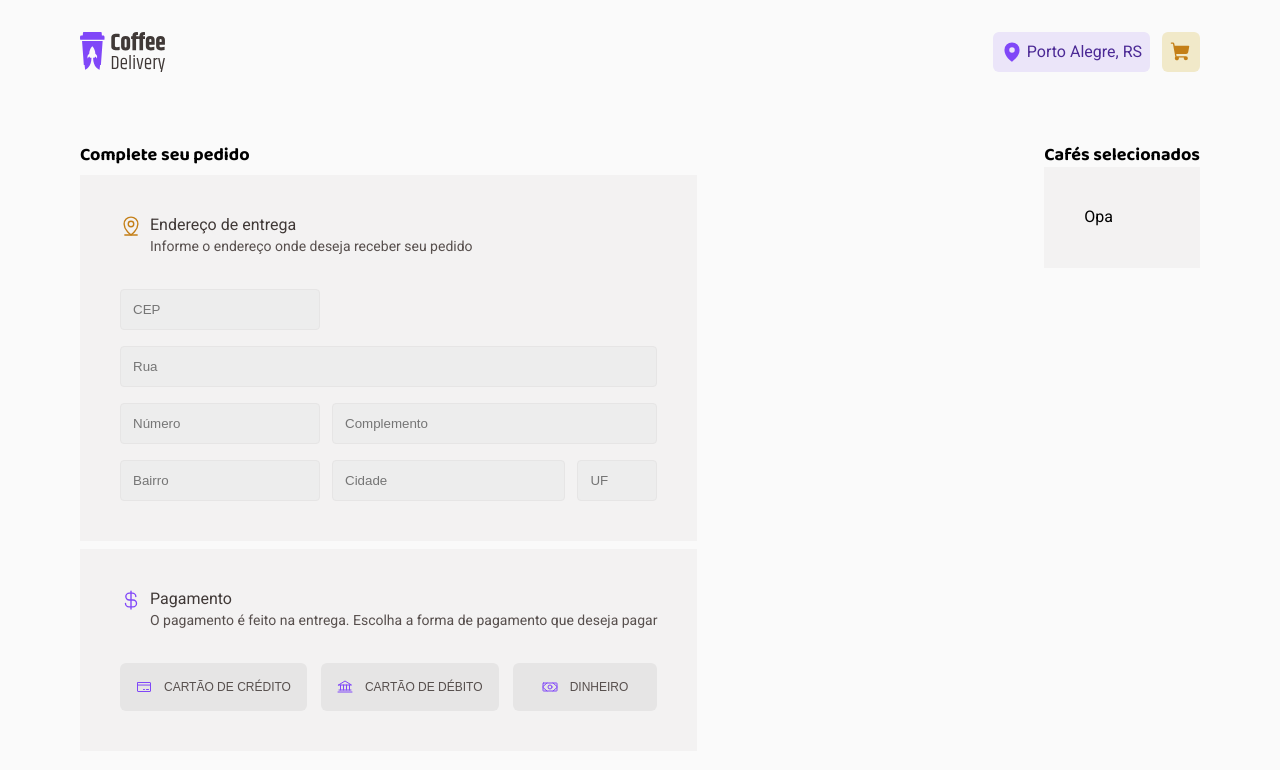
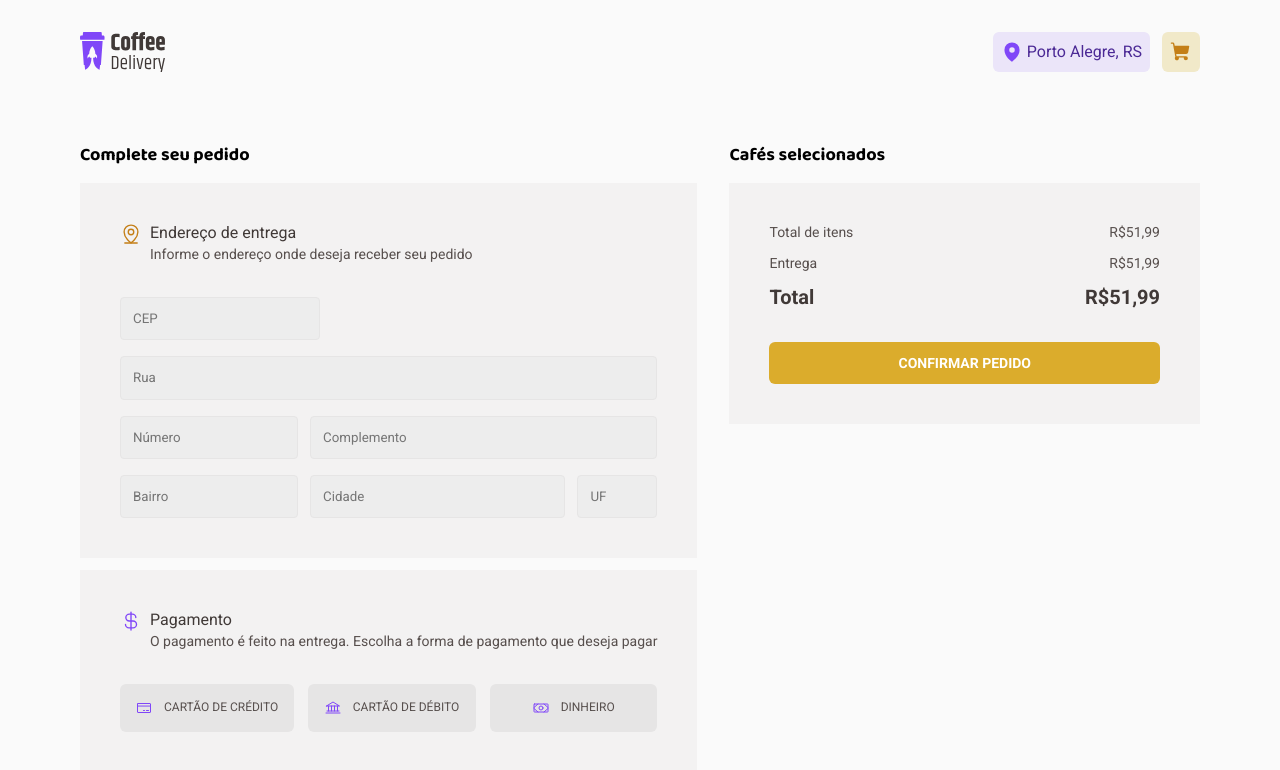
Before and after one commit to RodolfoBohn/ignite-react-desafio02, a React (Vite) app: page /shipping in a window 1280 px wide. Shown: the top 770 px of the page. Built offline with nearby package versions, Linux system fonts and the light colour scheme.

Commit message:
Adicao do contexto de pedido e ajustes no layout da página de shipping

```diff
--- a/src/App.tsx
+++ b/src/App.tsx
@@ -1,10 +1,13 @@
 import { Router } from './routes'
 import { BrowserRouter } from 'react-router-dom'
+import { OrderContextProvider } from './contexts/order-context'
 
 function App() {
   return (
     <BrowserRouter>
-      <Router />
+      <OrderContextProvider>
+        <Router />
+      </OrderContextProvider>
     </BrowserRouter>
   )
 }
--- a/src/components/header/index.tsx
+++ b/src/components/header/index.tsx
@@ -11,7 +11,7 @@ export const Header = () => {
           <MapPin size={22} weight="fill" />
           <span>Porto Alegre, RS</span>
         </Location>
-        <Cart>
+        <Cart to="/shipping">
           <ShoppingCart size={22} weight="fill" />
         </Cart>
       </LocationCartWrapper>
--- a/src/components/header/styles.ts
+++ b/src/components/header/styles.ts
@@ -1,4 +1,5 @@
 import styled from 'styled-components'
+import { Link } from 'react-router-dom'
 
 export const HeaderBase = styled.header`
   display: flex;
@@ -25,11 +26,12 @@ export const Location = styled.div`
   }
 `
 
-export const Cart = styled.div`
+export const Cart = styled(Link)`
   display: flex;
   align-items: center;
   justify-content: center;
   padding: ${(props) => props.theme.space[75]};
+  border: 0;
   border-radius: 6px;
   background: ${(props) => props.theme.colors.yellow.light};
   color: ${(props) => props.theme.colors.yellow.dark};
--- /dev/null
+++ b/src/contexts/order-context.tsx
@@ -0,0 +1,41 @@
+import { createContext, ReactNode, useContext, useState } from 'react'
+import { CoffeeProps } from '../pages/home'
+
+export interface CoffeeOrderProps {
+  coffee: CoffeeProps
+  quantity: number
+}
+
+interface OrderContextProps {
+  order: CoffeeOrderProps[]
+  addCoffeeToOrder: (coffee: CoffeeOrderProps) => void
+}
+
+const OrderContext = createContext({} as OrderContextProps)
+
+interface OrderContextProviderProps {
+  children: ReactNode
+}
+
+export const OrderContextProvider = ({
+  children,
+}: OrderContextProviderProps) => {
+  const [order, setOrder] = useState<CoffeeOrderProps[]>([])
+
+  function addCoffeeToOrder(coffee: CoffeeOrderProps) {
+    setOrder((state) => [...state, coffee])
+  }
+
+  return (
+    <OrderContext.Provider
+      value={{
+        order,
+        addCoffeeToOrder,
+      }}
+    >
+      {children}
+    </OrderContext.Provider>
+  )
+}
+
+export const useOrderProvider = () => useContext(OrderContext)
--- a/src/pages/home/components/form/index.tsx
+++ b/src/pages/home/components/form/index.tsx
@@ -1,13 +1,23 @@
 import { ShoppingCart } from 'phosphor-react'
+import { FormEvent, useState } from 'react'
 import { CoffeeProps } from '../..'
+import { useOrderProvider } from '../../../../contexts/order-context'
 
 interface CoffeeFormProps {
   coffee: CoffeeProps
 }
 
-export const CoffeeForm = ({coffee}: CoffeeFormProps) => {
+export const CoffeeForm = ({ coffee }: CoffeeFormProps) => {
+  const [quantity, setQuantity] = useState(0)
+  const { addCoffeeToOrder } = useOrderProvider()
+
+  function handleSubmit(event: FormEvent) {
+    event.preventDefault()
+    addCoffeeToOrder({ quantity, coffee })
+  }
+
   return (
-    <form>
+    <form onSubmit={handleSubmit}>
       <label htmlFor="quantity">
         <span>R$ </span>
         {coffee.value.toLocaleString('pt-br', {
@@ -15,7 +25,13 @@ export const CoffeeForm = ({coffee}: CoffeeFormProps) => {
         })}
       </label>
 
-      <input id="quantity" type={'number'} min={0} />
+      <input
+        id="quantity"
+        type={'number'}
+        min={0}
+        value={quantity}
+        onChange={(event) => setQuantity(Number(event.target.value))}
+      />
       <button type="submit">
         <ShoppingCart weight="fill" size={22} />
       </button>
--- /dev/null
+++ b/src/pages/shipping/components/order-item/index.tsx
@@ -0,0 +1,25 @@
+import { Trash } from 'phosphor-react'
+import { CoffeeImage } from '../../../../components/coffee-image'
+import { CoffeeOrderProps } from '../../../../contexts/order-context'
+import { NameAndQuantityWrapper, Wrapper } from './styles'
+
+export const OrderItem = (orderItem: CoffeeOrderProps) => {
+  return (
+    <Wrapper key={orderItem.coffee.name}>
+      <div>
+        <CoffeeImage coffee={orderItem.coffee.image} />
+        <NameAndQuantityWrapper>
+          <span>{orderItem.coffee.name}</span>
+          <div>
+            <input type="number" value={orderItem.quantity} />
+            <button>
+              <Trash size={16} />
+              <span>REMOVER</span>
+            </button>
+          </div>
+        </NameAndQuantityWrapper>
+      </div>
+      <strong>{orderItem.quantity * orderItem.coffee.value}</strong>
+    </Wrapper>
+  )
+}
--- /dev/null
+++ b/src/pages/shipping/components/order-item/styles.ts
@@ -0,0 +1,56 @@
+import styled from 'styled-components'
+
+export const Wrapper = styled.div`
+  display: flex;
+  justify-content: space-between;
+  padding-bottom: ${(props) => props.theme.space[750]};
+  margin-bottom: ${(props) => props.theme.space[750]};
+  border-bottom: 1px solid ${(props) => props.theme.colors.base.button};
+  & > div:first-child {
+    display: flex;
+    gap: ${(props) => props.theme.space[600]};
+    img {
+      width: 4rem;
+      height: 4rem;
+    }
+  }
+`
+
+export const NameAndQuantityWrapper = styled.div`
+  display: flex;
+  flex-direction: column;
+  gap: ${(props) => props.theme.space[75]};
+  div {
+    display: flex;
+    align-items: center;
+    justify-content: center;
+    gap: ${(props) => props.theme.space[75]};
+
+    span {
+      color: ${(props) => props.theme.colors.base.subtitle};
+    }
+    input[type='number'] {
+      width: 4.5rem;
+      height: 2rem;
+    }
+    button {
+      padding: ${(props) => props.theme.space[75]};
+      border: 0;
+      border-radius: 6px;
+      background: ${(props) => props.theme.colors.base.button};
+      display: flex;
+      align-items: center;
+      justify-content: center;
+      gap: ${(props) => props.theme.space[50]};
+
+      svg {
+        color: ${(props) => props.theme.colors.purple.medium};
+      }
+
+      span {
+        color: ${(props) => props.theme.colors.base.text};
+        font-size: ${(props) => props.theme.fontSize[200]};
+      }
+    }
+  }
+`
--- a/src/pages/shipping/index.tsx
+++ b/src/pages/shipping/index.tsx
@@ -4,6 +4,7 @@ import {
   CEPInput,
   CityInput,
   ComplementInput,
+  ConfirmOrderButton,
   ContentWrapper,
   MainWrapper,
   NeighborhoodInput,
@@ -12,7 +13,10 @@ import {
   ShippingWrapper,
   StateInput,
   StreeetInput,
+  SubtotalContentWrapper,
   TitleWrapper,
+  TotalContentWrapper,
+  TotalWrapper,
 } from './styles'
 import {
   Bank,
@@ -21,8 +25,11 @@ import {
   MapPinLine,
   Money,
 } from 'phosphor-react'
+import { useOrderProvider } from '../../contexts/order-context'
+import { OrderItem } from './components/order-item'
 
 export const Shipping = () => {
+  const { order } = useOrderProvider()
   return (
     <ShippingWrapper>
       <MainWrapper>
@@ -79,7 +86,30 @@ export const Shipping = () => {
 
       <AsideWrapper>
         <h2>Cafés selecionados</h2>
-        <ContentWrapper>Opa</ContentWrapper>
+        <ContentWrapper>
+          {order.map((orderItem) => (
+            <OrderItem
+              key={orderItem.coffee.name}
+              coffee={orderItem.coffee}
+              quantity={orderItem.quantity}
+            />
+          ))}
+          <TotalWrapper>
+            <SubtotalContentWrapper>
+              <span>Total de itens</span>
+              <span>R$51,99</span>
+            </SubtotalContentWrapper>
+            <SubtotalContentWrapper>
+              <span>Entrega</span>
+              <span>R$51,99</span>
+            </SubtotalContentWrapper>
+            <TotalContentWrapper>
+              <span>Total</span>
+              <span>R$51,99</span>
+            </TotalContentWrapper>
+          </TotalWrapper>
+          <ConfirmOrderButton>CONFIRMAR PEDIDO</ConfirmOrderButton>
+        </ContentWrapper>
       </AsideWrapper>
     </ShippingWrapper>
   )
--- a/src/pages/shipping/styles.ts
+++ b/src/pages/shipping/styles.ts
@@ -3,7 +3,7 @@ import styled from 'styled-components'
 export const ShippingWrapper = styled.div`
   display: flex;
   margin-top: 2.5rem;
-  justify-content: space-between;
+  gap: ${(props) => props.theme.space[800]};
 `
 
 export const MainWrapper = styled.main`
@@ -11,10 +11,10 @@ export const MainWrapper = styled.main`
     font-family: ${(props) => props.theme.fontFamily.baloo_2};
     font-size: ${(props) => props.theme.fontSize[500]};
     font-weight: ${(props) => props.theme.fontWeight.bold};
+    margin-bottom: ${(props) => props.theme.space[400]};
   }
   display: flex;
   flex-direction: column;
-  gap: ${(props) => props.theme.space[75]};
 `
 
 interface TitleWrapperProps {
@@ -45,6 +45,9 @@ export const TitleWrapper = styled.div<TitleWrapperProps>`
 export const ContentWrapper = styled.div`
   padding: 2.5rem;
   background: ${(props) => props.theme.colors.base.card};
+  & + & {
+    margin-top: ${(props) => props.theme.space[200]};
+  }
 `
 
 export const AddressForm = styled.form`
@@ -112,9 +115,50 @@ export const PaymentWrapper = styled.div`
 `
 
 export const AsideWrapper = styled.aside`
+  flex: 1;
   h2 {
     font-family: ${(props) => props.theme.fontFamily.baloo_2};
     font-size: ${(props) => props.theme.fontSize[500]};
     font-weight: ${(props) => props.theme.fontWeight.bold};
+    margin-bottom: ${(props) => props.theme.space[400]};
   }
 `
+
+export const TotalWrapper = styled.div`
+  display: flex;
+  flex-direction: column;
+  gap: ${(props) => props.theme.space[200]};
+  margin-bottom: ${(props) => props.theme.space[800]};
+`
+
+export const SubtotalContentWrapper = styled.div`
+  display: flex;
+  align-items: center;
+  justify-content: space-between;
+  span {
+    font-size: ${(props) => props.theme.fontSize[300]};
+    color: ${(props) => props.theme.colors.base.text};
+  }
+`
+
+export const TotalContentWrapper = styled.div`
+  display: flex;
+  align-items: center;
+  justify-content: space-between;
+  span {
+    font-size: ${(props) => props.theme.fontSize[600]};
+    color: ${(props) => props.theme.colors.base.subtitle};
+    font-weight: ${(props) => props.theme.fontWeight.bold};
+  }
+`
+
+export const ConfirmOrderButton = styled.button`
+  width: 100%;
+  padding: ${(props) => props.theme.space[200]};
+  background: ${(props) => props.theme.colors.yellow.medium};
+  color: ${(props) => props.theme.colors.base.white};
+  font-size: ${(props) => props.theme.fontSize[300]};
+  font-weight: ${(props) => props.theme.fontWeight.bold};
+  border: 0;
+  border-radius: 6px;
+`
--- a/src/styles/global.ts
+++ b/src/styles/global.ts
@@ -12,7 +12,7 @@ body {
   background: ${(props) => props.theme.colors.base.background};
 }
 
-body, textarea, input.button {
+body, textarea, input, button {
   font-family: ${(props) => props.theme.fontFamily.roboto};
   line-height: ${(props) => props.theme.lineHeight[200]};
 }
```
